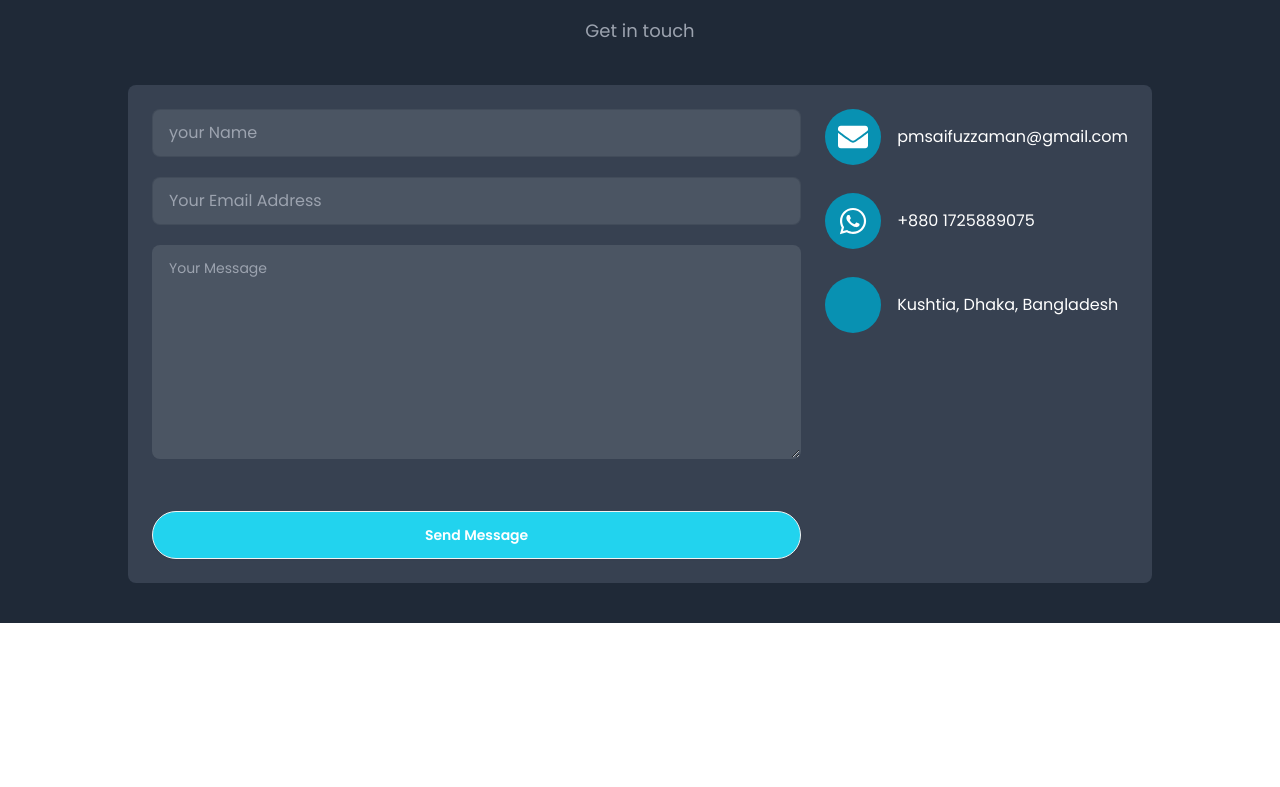
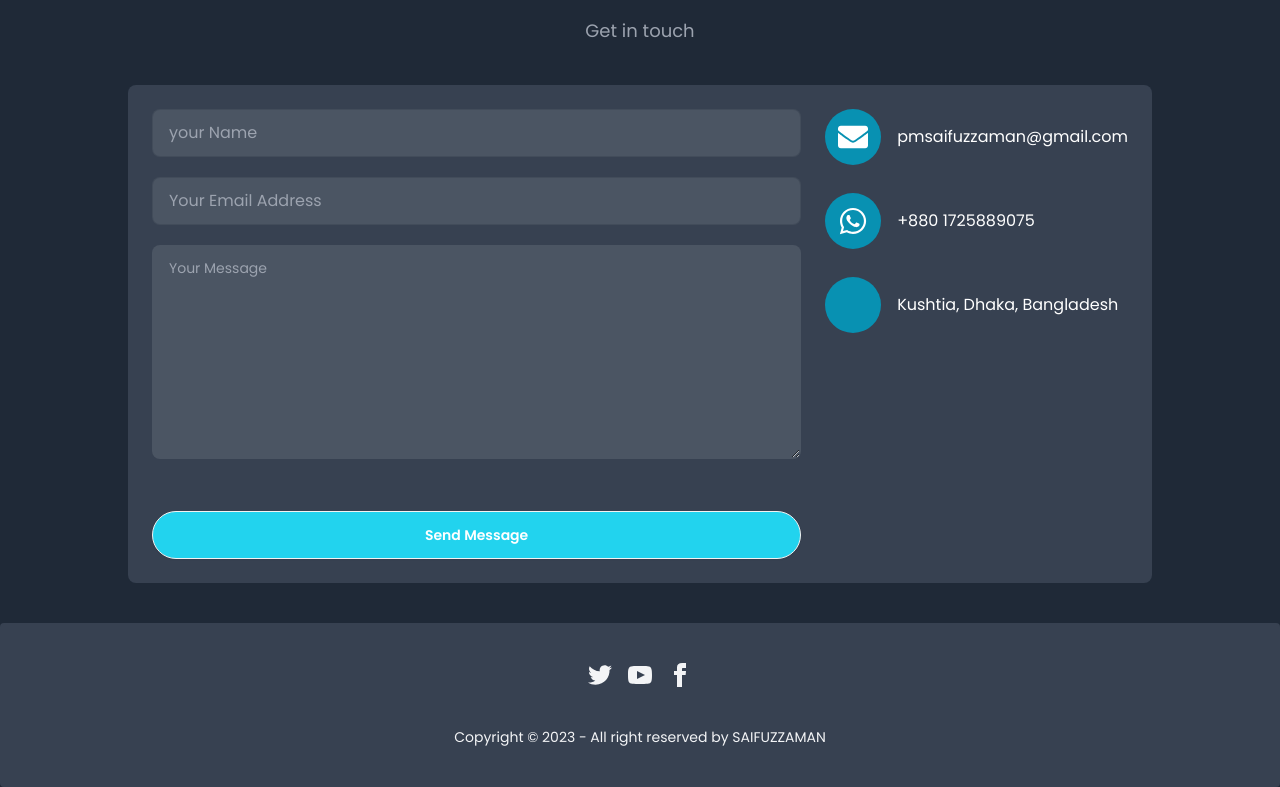
Before and after one commit to PmSaifuzzaman/saifuzzaman_portfolio, a React (Vite) app: page / in a window 1280 px wide. Shown: the part 3482-4269 px from the top of the page. Before the commit the page ends 4105 px from the top, so only its background shows below. Built offline with nearby package versions, Linux system fonts and the light colour scheme; some icons are missing.

Commit message:
Footer section added

```diff
--- /dev/null
+++ b/src/components/Footer/Footer.jsx
@@ -0,0 +1,20 @@
+
+
+const Footer = () => {
+    return (
+        <footer className="footer footer-center p-10 bg-gray-700 rounded">
+            <nav>
+                <div className="grid grid-flow-col gap-4">
+                    <a><svg xmlns="http://www.w3.org/2000/svg" width="24" height="24" viewBox="0 0 24 24" className="fill-current"><path d="M24 4.557c-.883.392-1.832.656-2.828.775 1.017-.609 1.798-1.574 2.165-2.724-.951.564-2.005.974-3.127 1.195-.897-.957-2.178-1.555-3.594-1.555-3.179 0-5.515 2.966-4.797 6.045-4.091-.205-7.719-2.165-10.148-5.144-1.29 2.213-.669 5.108 1.523 6.574-.806-.026-1.566-.247-2.229-.616-.054 2.281 1.581 4.415 3.949 4.89-.693.188-1.452.232-2.224.084.626 1.956 2.444 3.379 4.6 3.419-2.07 1.623-4.678 2.348-7.29 2.04 2.179 1.397 4.768 2.212 7.548 2.212 9.142 0 14.307-7.721 13.995-14.646.962-.695 1.797-1.562 2.457-2.549z"></path></svg></a>
+                    <a><svg xmlns="http://www.w3.org/2000/svg" width="24" height="24" viewBox="0 0 24 24" className="fill-current"><path d="M19.615 3.184c-3.604-.246-11.631-.245-15.23 0-3.897.266-4.356 2.62-4.385 8.816.029 6.185.484 8.549 4.385 8.816 3.6.245 11.626.246 15.23 0 3.897-.266 4.356-2.62 4.385-8.816-.029-6.185-.484-8.549-4.385-8.816zm-10.615 12.816v-8l8 3.993-8 4.007z"></path></svg></a>
+                    <a><svg xmlns="http://www.w3.org/2000/svg" width="24" height="24" viewBox="0 0 24 24" className="fill-current"><path d="M9 8h-3v4h3v12h5v-12h3.642l.358-4h-4v-1.667c0-.955.192-1.333 1.115-1.333h2.885v-5h-3.808c-3.596 0-5.192 1.583-5.192 4.615v3.385z"></path></svg></a>
+                </div>
+            </nav>
+            <aside>
+                <p>Copyright © 2023 - All right reserved by SAIFUZZAMAN</p>
+            </aside>
+        </footer>
+    );
+};
+
+export default Footer;
--- a/src/components/Home/Home.jsx
+++ b/src/components/Home/Home.jsx
@@ -2,6 +2,7 @@ import AboutMe from "../AboutMe/AboutMe";
 import Banner from "../Banner/Banner";
 import Bot from "../Bot/Bot";
 import ContactMe from "../ContactMe/ContactMe";
+import Footer from "../Footer/Footer";
 import Navbar from "../Navbar/Navbar";
 import Projects from "../Projects/Projects";
 import Resume from "../Resume/Resume";
@@ -19,6 +20,7 @@ const Home = () => {
             <Skill></Skill>
             <Projects></Projects>
             <ContactMe></ContactMe>
+            <Footer></Footer>
         </div>
     );
 };
```
